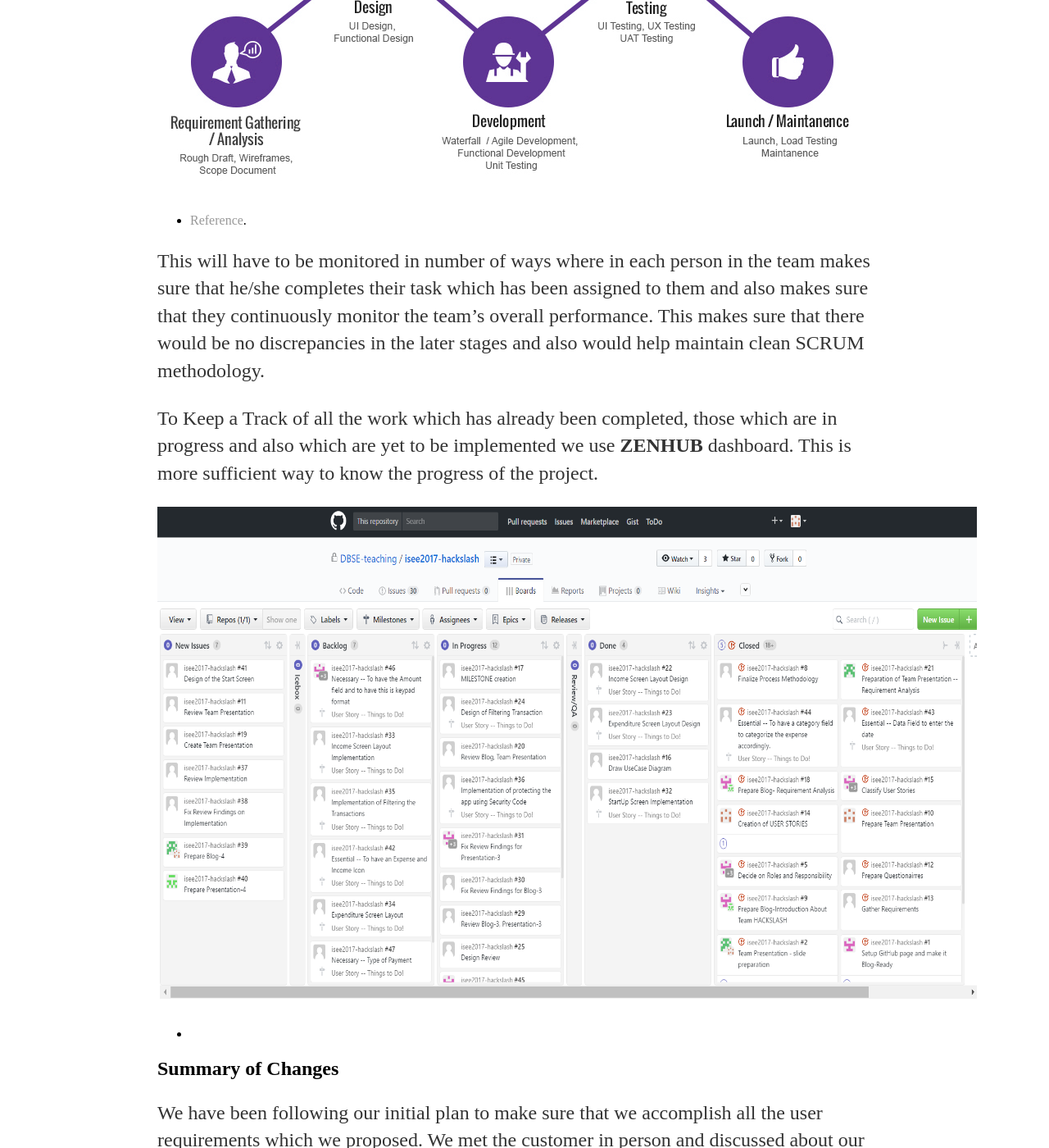
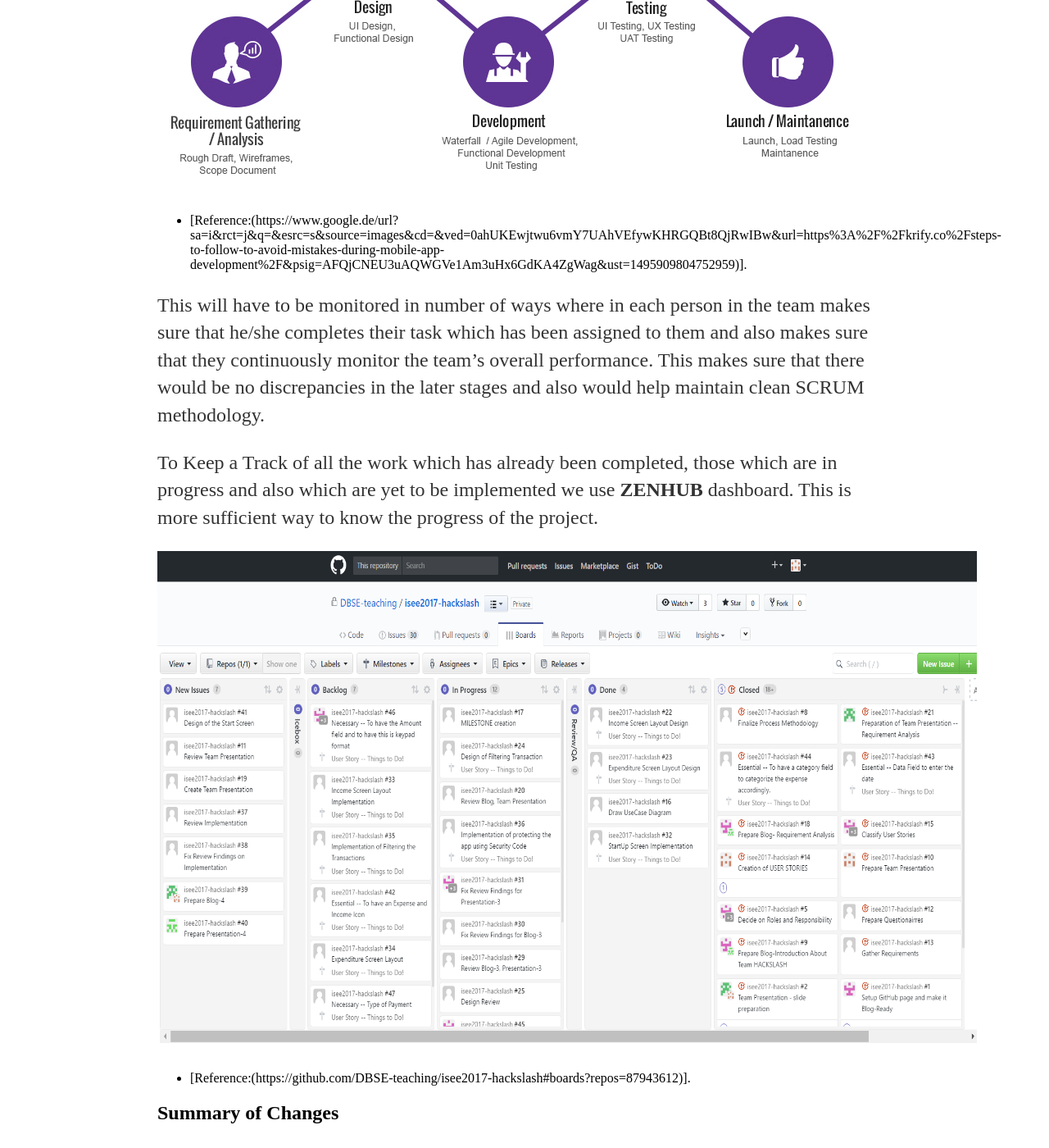
Before and after one commit to Anbehner/Android-Project, a Jekyll site: the page built from docs/_posts/2017-05-29-System-Design.md, in a window 1280 px wide and 1400 px high, scrolled down 3034 px. Shown: the whole window at 82% size. Built offline with Jekyll 4.4.1, drawn with Linux system fonts in a browser that asks for light colours.

Commit message:
Update 2017-05-29-System-Design.md
Updated Reference

```diff
--- a/docs/_posts/2017-05-29-System-Design.md
+++ b/docs/_posts/2017-05-29-System-Design.md
@@ -46,14 +46,15 @@ The process of Development involves the below Work Flow.
 
 ![workflow]({{site.baseurl}}/images/Workflow1.png "workflow")
 
-- [Reference](https://www.google.de/url?sa=i&rct=j&q=&esrc=s&source=images&cd=&ved=0ahUKEwjtwu6vmY7UAhVEfywKHRGQBt8QjRwIBw&url=https%3A%2F%2Fkrify.co%2Fsteps-to-follow-to-avoid-mistakes-during-mobile-app-development%2F&psig=AFQjCNEU3uAQWGVe1Am3uHx6GdKA4ZgWag&ust=1495909804752959).
+- [Reference:(https://www.google.de/url?sa=i&rct=j&q=&esrc=s&source=images&cd=&ved=0ahUKEwjtwu6vmY7UAhVEfywKHRGQBt8QjRwIBw&url=https%3A%2F%2Fkrify.co%2Fsteps-to-follow-to-avoid-mistakes-during-mobile-app-development%2F&psig=AFQjCNEU3uAQWGVe1Am3uHx6GdKA4ZgWag&ust=1495909804752959)].
 
 This will have to be monitored in number of ways where in each person in the team makes sure that he/she completes their task which has been assigned to them and also makes sure that they continuously monitor the team’s overall performance. This makes sure that there would be no discrepancies in the later stages and also would help maintain clean SCRUM methodology.
 
 To Keep a Track of all the work which has already been completed, those which are in progress and also which are yet to be implemented we use **ZENHUB** dashboard. This is more sufficient way to know the progress of the project.
 
 ![zenhub]({{site.baseurl}}/images/Zenhub.png "zenhub"){:height="600px" width="1000px"}
-- [Reference]:(https://github.com/DBSE-teaching/isee2017-hackslash#boards?repos=87943612).
+
+- [Reference:(https://github.com/DBSE-teaching/isee2017-hackslash#boards?repos=87943612)].
 
 ## Summary of Changes
 
```
